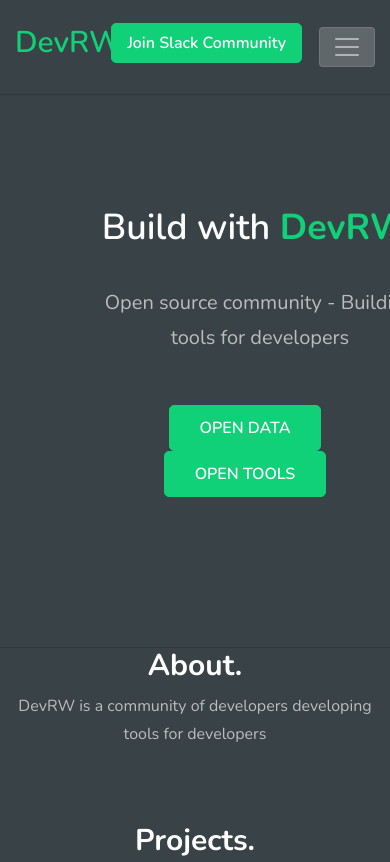
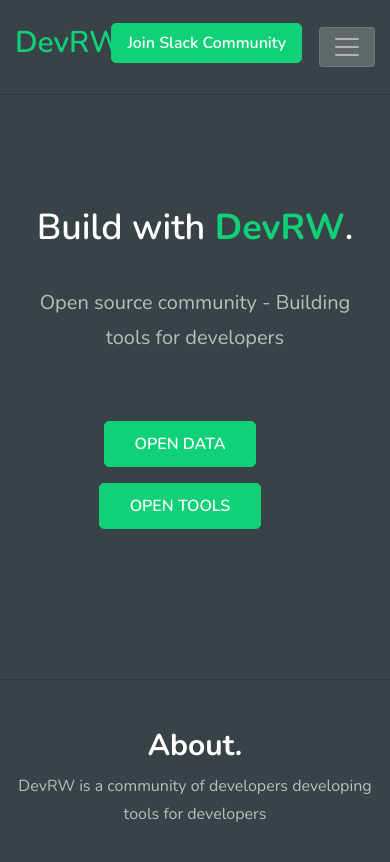
Before and after one commit to DevRW/website, a plain HTML site: page index.html in a window 390 px wide. Shown: the top 862 px of the page. Drawn offline with nearby package versions, Linux system fonts and the light colour scheme.

Commit message:
updated the index.html
- Made some changes to make the website more responsive.
- Also added the scripts at the end of the document to make the navBar toggler functional.

```diff
--- a/index.html
+++ b/index.html
@@ -62,15 +62,15 @@
         <div class="intro" id="home">
             <div class="container">
                 <div class="row justify-content-between align-items-center">
-                    <div class="col-xl-8 col-lg-8 col-12 offset-2 text-center">
+                    <div class="col-12 text-center"> <!-- Made changes here -->
                         <div class="intro-content">
                             <h1>Build with <strong class="text-primary">DevRW</strong>. </h1>
                             <p>Open source community - Building tools for developers</p>
                         </div>
 
                         <div class="intro-btn">
-                            <a href="#" class="btn btn-primary">OPEN DATA</a>
-                            <a href="#" class="btn btn-primary">OPEN TOOLS</a>
+                            <a href="#" class="btn btn-primary mt-3 mt-sm-0">OPEN DATA</a> <!-- Made changes here -->
+                            <a href="#" class="btn btn-primary mt-3 mt-sm-0">OPEN TOOLS</a> <!-- Made changes here -->
                         </div>
                     </div>
                 </div>
@@ -81,7 +81,7 @@
 
         <div class="portfolio" id="about">
             <div class="container">
-                <div class="row py-lg-5 justify-content-center">
+                <div class="row pt-5 justify-content-center"> <!-- Made changes here -->
                     <div class="col-xl-7">
                         <div class="section-title text-center">
                             <h2>About.</h2>
@@ -94,7 +94,7 @@
 
         <div class="trade-app" id="projects">
             <div class="container">
-                <div class="row py-lg-5 justify-content-center">
+                <div class="row justify-content-center"> <!-- Deleted the extra padding-->
                     <div class="col-xl-7">
                         <div class="section-title text-center">
                             <h2>Projects.</h2>
@@ -187,6 +187,12 @@
         </div>
     </div>
 
+    <!-- Added scripts for the navBar toggler function-->
+
+<script src="https://code.jquery.com/jquery-3.5.1.slim.min.js" integrity="sha384-DfXdz2htPH0lsSSs5nCTpuj/zy4C+OGpamoFVy38MVBnE+IbbVYUew+OrCXaRkfj" crossorigin="anonymous"></script>
+<script src="https://cdn.jsdelivr.net/npm/popper.js@1.16.1/dist/umd/popper.min.js" integrity="sha384-9/reFTGAW83EW2RDu2S0VKaIzap3H66lZH81PoYlFhbGU+6BZp6G7niu735Sk7lN" crossorigin="anonymous"></script>
+<script src="https://stackpath.bootstrapcdn.com/bootstrap/4.5.2/js/bootstrap.min.js" integrity="sha384-B4gt1jrGC7Jh4AgTPSdUtOBvfO8shuf57BaghqFfPlYxofvL8/KUEfYiJOMMV+rV" crossorigin="anonymous"></script>
+
 </body>
 
 </html>
```
